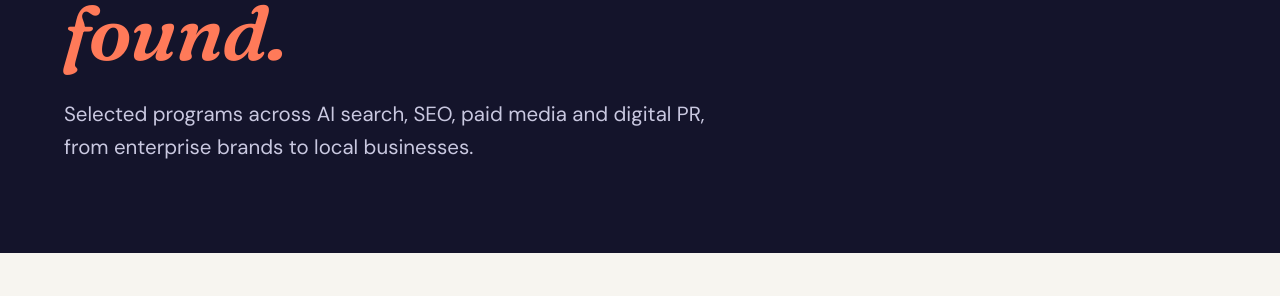
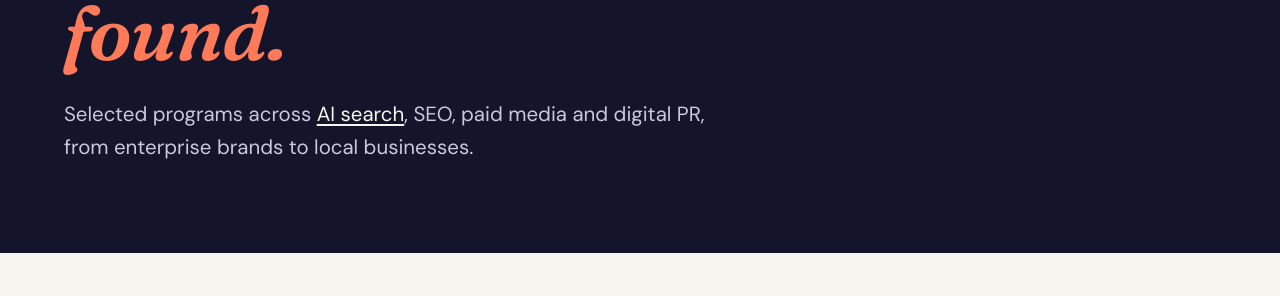
Before and after one commit to JBreezeA/jenalston-site, a Jekyll site: the page case-studies.html, which Jekyll copies as it is, in a window 1280 px wide and 900 px high. Shown: the part 327-623 px from the top of the window. Built offline with Jekyll 4.4.1, drawn with Linux system fonts in a browser that asks for light colours.

Commit message:
Update case-studies.html

```diff
--- a/case-studies.html
+++ b/case-studies.html
@@ -90,7 +90,7 @@ a{color:#F7F5F0}a:hover{color:#FF7A59}
 <div style="max-width: 1200px; margin: 0 auto; display: flex; flex-direction: column; gap: 24px">
 <div style="font-family: 'JetBrains Mono', 'Courier New', monospace; font-weight: 500; font-size: 14px; letter-spacing: 3px; text-transform: uppercase; color: #A084FF">[1] Case studies</div>
 <h1 style="margin: 0; max-width: 980px; font-family: Syne, 'Arial Black', sans-serif; font-weight: 800; font-size: clamp(44px, 6vw, 88px); line-height: 1; letter-spacing: -0.03em; color: #F7F5F0">Work that gets <span style="font-family: Fraunces, Georgia, serif; font-style: italic; font-weight: 600; letter-spacing: -0.01em; color: #FF7A59">found.</span></h1>
-<p style="margin: 0; max-width: 680px; font-size: clamp(18px, 1.6vw, 21px); line-height: 1.6; color: #C9C8E0">Selected programs across AI search, SEO, paid media and digital PR, from enterprise brands to local businesses.</p>
+<p style="margin: 0; max-width: 680px; font-size: clamp(18px, 1.6vw, 21px); line-height: 1.6; color: #C9C8E0">Selected programs across <a href="/blog/beginners-guide-to-geo-for-small-businesses/" style="color: #F7F5F0; text-decoration: underline; text-underline-offset: 3px">AI search</a>, SEO, paid media and digital PR, from enterprise brands to local businesses.</p>
 </div>
 </section>
 
```
